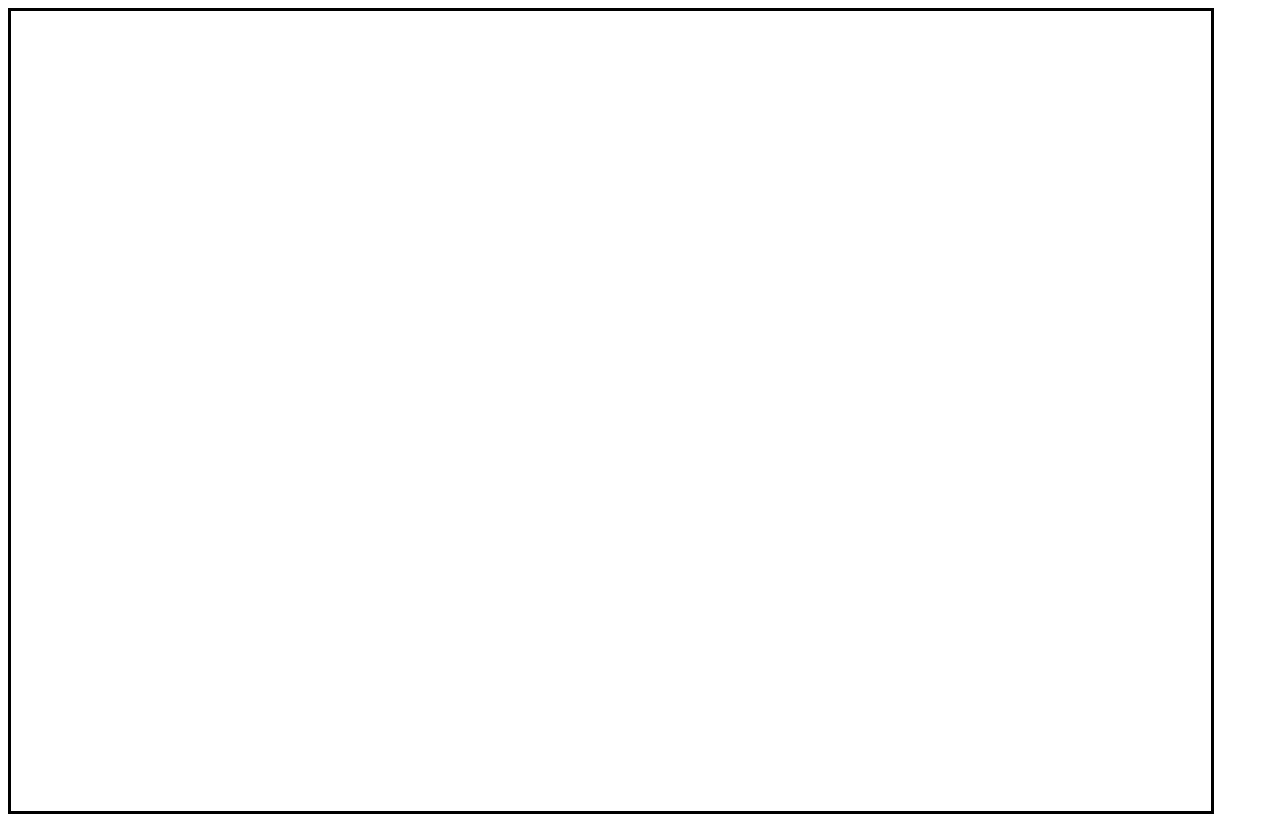
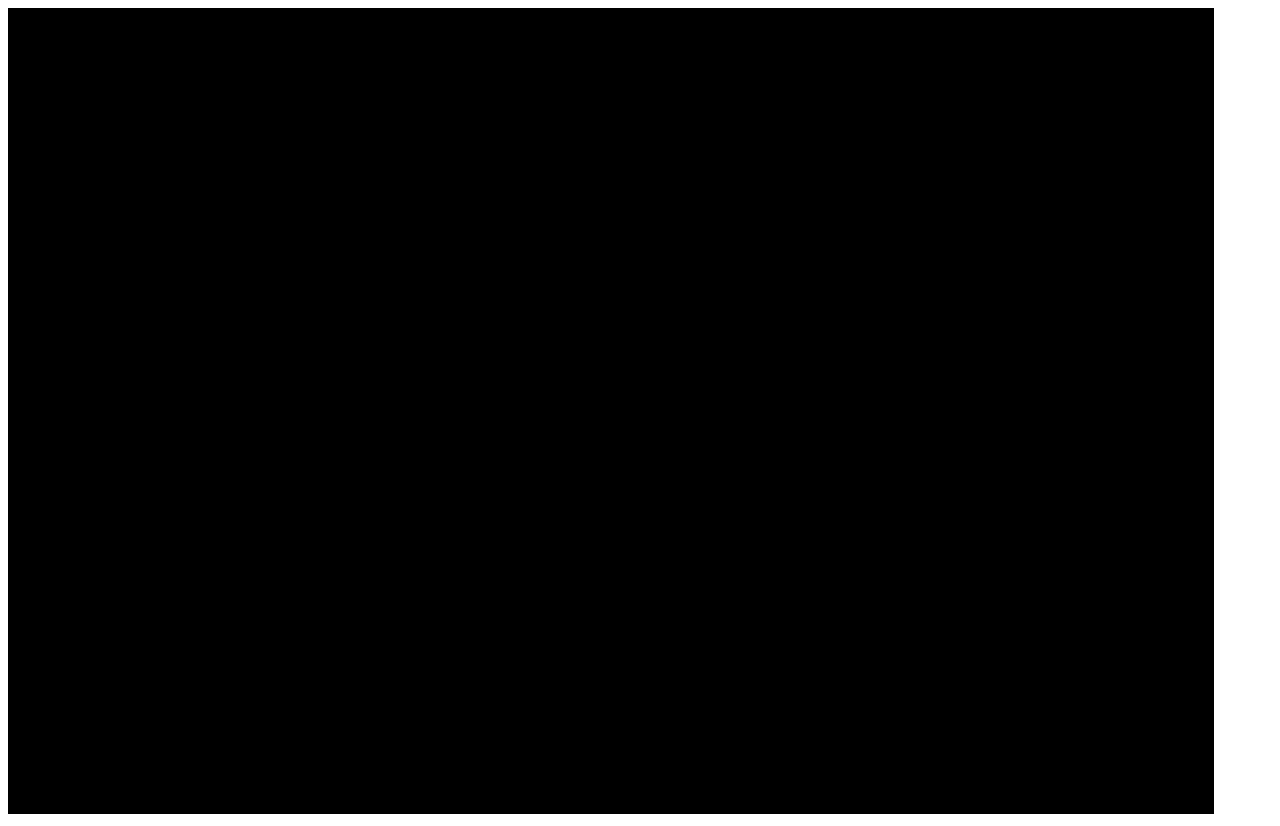
Before and after one commit to OGreenwood672/NetHack, a website: page public/index.html in a window 1280 px wide. Drawn offline with Linux system fonts and the light colour scheme.

Commit message:
Added basic display

```diff
--- a/public/index.html
+++ b/public/index.html
@@ -12,9 +12,10 @@
         <link rel="stylesheet" type="text/css" href="./index.css" media="screen" />
 
         <!-- Scripts -->
-        <script src="../scripts/player.js"></script>
+        <script src="../scripts/objects/player.js"></script>
+        <script src="../scripts/objects/Block.js"></script>
         <script src="../scripts/map_generation.js"></script>
-        <script src="../scripts/physics_engine.js"></script>
+        <script src="../scripts/engine/physics_engine.js"></script>
 
     </head>
     <body>
--- a/scripts/index.js
+++ b/scripts/index.js
@@ -13,21 +13,74 @@
 
 */
 
+var ctx;
+var map = [];
 
-var canvas = document.getElementById("game");
-var context = canvas.getContext("2d");
+const w = 10;
+const h = 10;
+let w_scale, h_scale;
 
-canvas.addEventListener("click", () => {
-    var game_el = document.getElementById("game");
-    if(game_el.requestFullscreen) {
-        game_el.requestFullscreen();
+
+function create() {
+
+    var canvas = document.getElementById("game");
+    ctx = canvas.getContext("2d");
+
+    w_scale = canvas.width / w;
+    h_scale = canvas.height / h;
+
+    createMap();
+
+
+}
+
+function render(time) {
+
+
+    drawMap();
+
+    requestAnimationFrame(render);
+
+
+}
+
+function drawMap() {
+
+
+    for (x=0; x<w; x++) {
+
+        for (y=0; y<h; y++) {
+
+            let colour = map[x][y].getColour();
+
+            ctx.strokeStyle = colour;
+            ctx.fillStyle = colour;
+
+            ctx.fillRect(w_scale * x, h_scale * y, w_scale, h_scale);
+
+        }
+
     }
-    else if(game_el.webkitRequestFullScreen) {
-        game_el.webkitRequestFullScreen();
+
+}
+
+function createMap() {
+
+    for (x=0; x<w; x++) {
+
+        var col = [];
+
+        for (y=0; y<h; y++) {
+
+            col.push(new Block(x, y));
+
+        }
+
+        map.push(col);
+
     }
-   else if (game_el.mozRequestFullScreen) {
-        game_el.mozRequestFullScreen();
-   } else if (game_el.msRequestFullscreen) {
-        game_el.msRequestFullscreen();
-   }
-});
+
+}
+
+create();
+requestAnimationFrame(render);
--- a/scripts/objects/Block.js
+++ b/scripts/objects/Block.js
@@ -1,4 +1,3 @@
-
 
 /*
 
@@ -10,20 +9,28 @@ Name might need to be refactored
 
 class Block {
 
+    static appearance = {
+        "wall": "#ffffff",
+        "empty": "#000000"
+    }
+
+
     constructor(x, y) {
-        this.content = null; //Object (Might change to inheritence)
+        this.content_name = null; //Object (Might change to inheritence)
+
+        //Keeps track of block's whereabouts
         this.x = x;
         this.y = y;
     }
 
     //Allows code to change content
-    setContent(new_content) {
-        this.content = new_content;
+    setContent(new_content_name) {
+        this.content_name = new_content_name;
     }
 
     //Allows code to retrieve what this block holds
     getContent() {
-        return this.content;
+        return this.content_name;
     }
 
     // Allows code to retrieve coords of this block
@@ -31,6 +38,15 @@ class Block {
         return this.x, this.y;
     }
 
+    getColour() {
+
+        if (this.content_name == null) {
+            return Block.appearance["empty"];
+        }
+        return Block.appearance[this.content_name];
+
+    }
+
 
 
 }
```
Also changed, not shown: scripts/engine/event_listners.js (added, +19 -0 lines), config.json (deleted).
